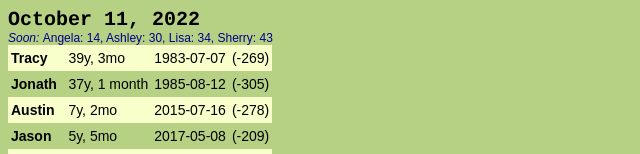
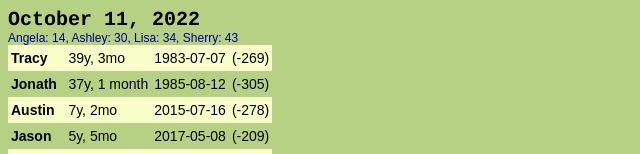
Before and after one commit to jonbri/ti, a React (Vite) app: page / in a window 1280 px wide. Shown: the top 154 px of the page, without its empty margins (0-640 px from the left). Built offline with nearby package versions, Linux system fonts and the light colour scheme.

Commit message:
remove soon

```diff
--- a/src/App.tsx
+++ b/src/App.tsx
@@ -15,10 +15,7 @@ const App = ({ dates, upcoming }: AppProps) => (
     <h3>
       <a href="./">{moment().format("MMMM DD, YYYY")}</a>
     </h3>
-    <h4 className="soon">
-      <span>Soon: </span>
-      {upcoming}
-    </h4>
+    <h4 className="soon">{upcoming}</h4>
     <table>
       <tbody>
         {dates.map(
```
Also changed, not shown: 3 other files (tests, documents, lock files or other folders).
